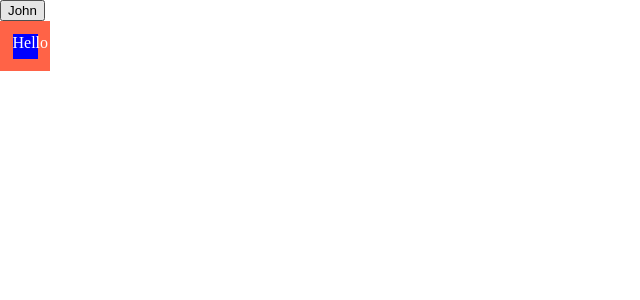
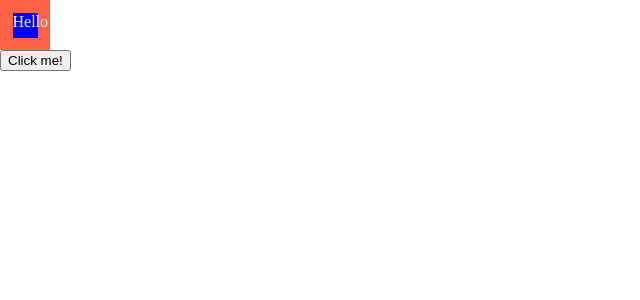
Before and after one commit to HudsonBean/React_Test_Space, a React (Create React App) app in the folder client/: page / in a window 1280 px wide. Shown: the top 300 px of the page, without its empty margins (0-640 px from the left). Built offline with nearby package versions, Linux system fonts and the light colour scheme.

Commit message:
MADE COOL BUTTON!!

```diff
--- a/client/src/App.tsx
+++ b/client/src/App.tsx
@@ -1,15 +1,13 @@
-import React from "react";
+import React, { ReactPropTypes } from "react";
 import "./styles/App.css";
-import { Person } from "./components/Person";
+import { BEM } from "./components/BEM";
+import { CoolButton } from "./components/CoolButton";
 
 const App = () => {
   return (
     <>
-      <Person firstName="John" />
-      {/* Example of bem */}
-      <div className="test test--dark">
-        <div className="test__prototype">Hello</div>
-      </div>
+      <BEM />
+      <CoolButton text="Click me!" message="Fuuny!" colors={["red", "blue"]} />
     </>
   );
 };
--- /dev/null
+++ b/client/src/components/BEM.tsx
@@ -0,0 +1,9 @@
+import React from "react";
+
+export const BEM = () => {
+  return (
+    <div className="test test--dark">
+      <div className="test__prototype">Hello</div>
+    </div>
+  );
+};
--- /dev/null
+++ b/client/src/components/CoolButton.tsx
@@ -0,0 +1,24 @@
+import React, { HTMLAttributes } from "react";
+
+interface props {
+  text: string;
+  message?: string;
+  colors: [colorOne: string, colorTwo: string];
+}
+
+export const CoolButton: React.FC<HTMLAttributes<HTMLButtonElement> & props> = (
+  props
+) => {
+  let toggle = false;
+  const handleClick = (message: any, colors: any) => (e: any) => {
+    message && console.log(message);
+    e.target.style.color = toggle ? colors[0] : colors[1];
+    toggle = !toggle;
+  };
+  const Button: React.FC<HTMLAttributes<HTMLButtonElement> & props> = ({
+    text,
+    message,
+    colors,
+  }) => <button onClick={handleClick(message, colors)}>{text}</button>;
+  return <Button {...props} />;
+};
--- a/client/src/components/Person.tsx
+++ /dev/null
@@ -1,22 +0,0 @@
-import React, { ButtonHTMLAttributes, HTMLAttributes } from "react";
-
-interface Props {
-  firstName: string;
-  lastName: string;
-  age: number;
-  hasDriversLicense: boolean;
-  onSmash: () => void;
-}
-
-// prettier-ignore
-const Button: React.FC<HTMLAttributes<HTMLButtonElement> & Partial<Props>> = ({onSmash, firstName}) => {
-  return <button onClick={onSmash} >{firstName}</button>;
-};
-
-export const Person: React.FC<Partial<Props>> = ({ firstName }) => {
-  return (
-    <>
-      <Button onSmash={() => console.log(firstName)} firstName="John" />
-    </>
-  );
-};
```
